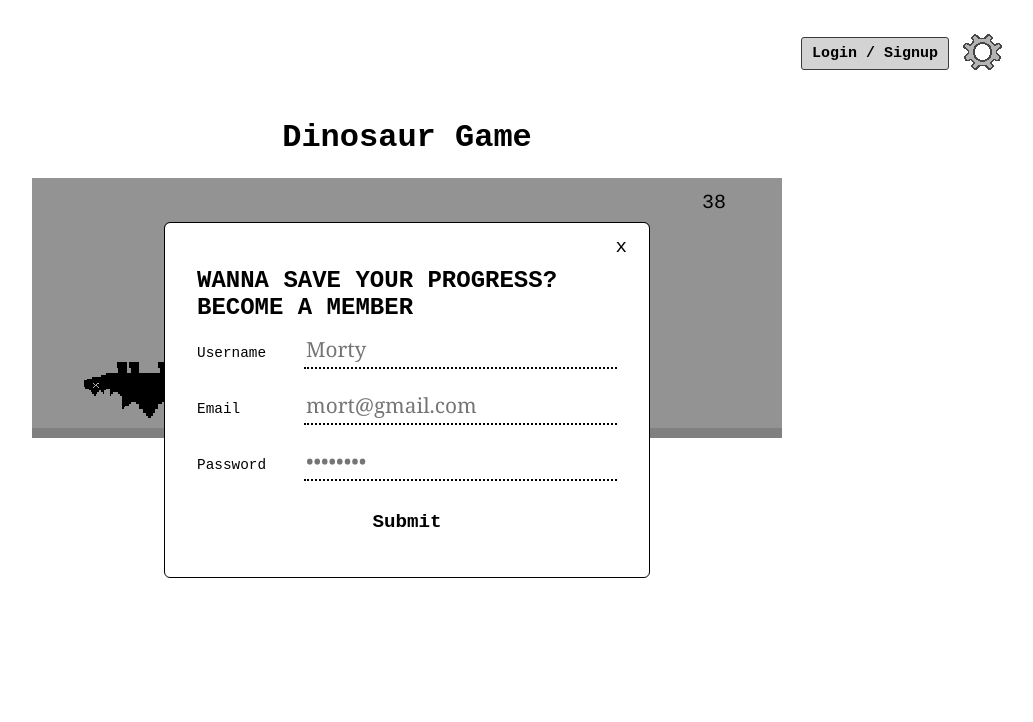
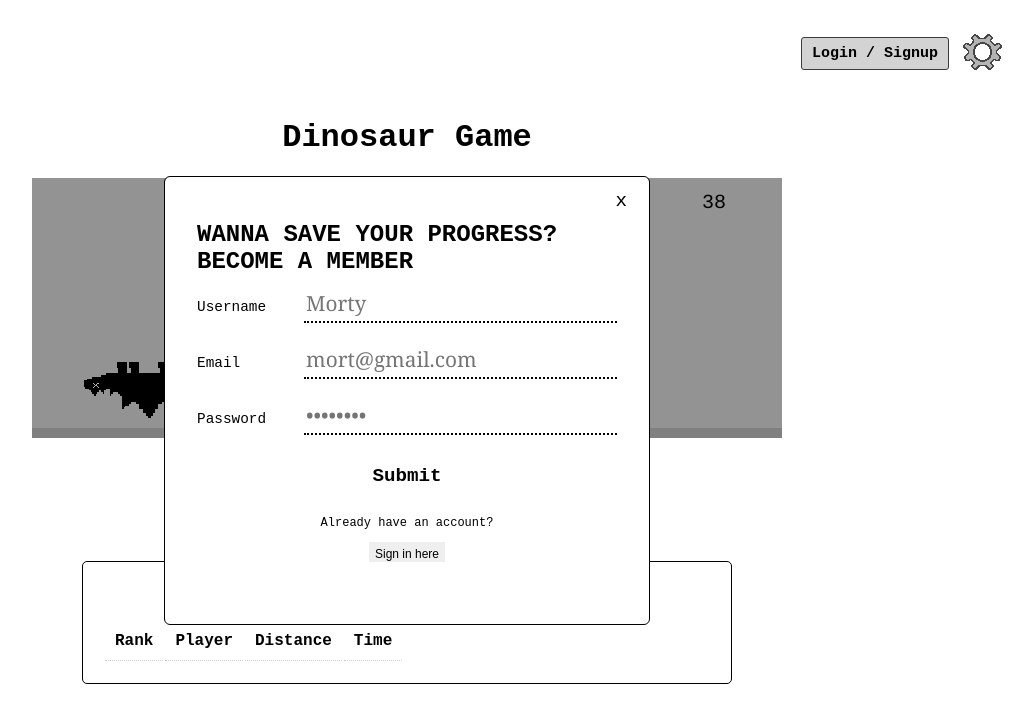
Before and after one commit to gomezjs-png/Dinosaur-Game-Project, a plain HTML site: page SampleCode/index.html in a window 1280 px wide. Both pictures are taken after a click on the button "Login / Signup". Shown: the whole page, without its empty margins (233-1266 px from the left). Drawn offline with Linux system fonts and the light colour scheme.

Commit message:
initial leaderboard creation

```diff
--- a/SampleCode/UserControl.js
+++ b/SampleCode/UserControl.js
@@ -1,7 +1,7 @@
 /*
 Dinosaur Project
 UserControl.js
-This javascript document will hold interactive user aspects inside the site.
+This JavaScript document will hold interactive user aspects inside the site.
 */
 console.log('script is running');
 const openBtn = document.querySelector('.btn');
@@ -58,6 +58,6 @@ characterButton.addEventListener("click", () => {characterPopup.classList.add("o
 backButton.addEventListener("click", () => {characterPopup.classList.remove("open-popup");})
 closeCharacter.addEventListener("click", () => {characterPopup.classList.remove("open-popup"); settingsPopup.classList.remove("open-popup");});
 
-/* shows which dino is selected */
+/* shows which dinosaur is selected */
 stegButton.addEventListener("click", () => {stegButton.classList.add("select-dino"); brachButton.classList.remove("select-dino")});
 brachButton.addEventListener("click", () => {brachButton.classList.add("select-dino"); stegButton.classList.remove("select-dino")})
--- a/SampleCode/gameAesthetics.css
+++ b/SampleCode/gameAesthetics.css
@@ -354,3 +354,37 @@ p,
     margin: 20px;
     z-index: 1;
 }
+
+
+/*Leaderboard */
+.lb-container {
+    max-width: 650px;
+    margin: 40px auto 60px auto;
+    background: white;
+    border: 1px solid black;
+    border-radius: 5px;
+    padding: 20px;
+    font-family: "Courier New", monospace;
+    box-sizing: border-box;
+}
+
+.lb-container h2 {
+    font-size: 1.3rem;
+    text-transform: uppercase;
+    margin-top: 0;
+    margin-bottom: 15px;
+    text-align: center;
+}
+
+.lb table {
+    width: 150%;
+    border-collapse: collapse;
+    font-size: 0.95rem;
+}
+
+.lb-container th,
+.lb-container td {
+    padding: 10px;
+    text-align: center;
+    border-bottom: 1px dotted #ccc;
+}
--- a/SampleCode/index.html
+++ b/SampleCode/index.html
@@ -1,11 +1,11 @@
-<! DOCTYPE html>
+<!DOCTYPE html>
 
 <!--
 Dinosaur Project
 siteCreation.html
 Will hold most information for the base site creation.
 -->
-<html lang="en">
+<html lang="en" xmlns="http://www.w3.org/1999/html">
 <head>
     <meta charset = "utf-8" />
     <meta name = "viewport" content = "width = device-width, initial-scale = 1.0">
@@ -24,10 +24,11 @@ Will hold most information for the base site creation.
     <!--Login and Signup-->
     <button class = "btn">Login / Signup</button>
     <div class = "black-wrapper">
-                <form action="" class="popup">
-                    <button class="close">x</button>
+        <div class="popup">
+            <button type = "button" class="close">x</button>
             <h2>Wanna Save your progress? Become a member</h2>
-                    <div class="content">
+            <!-- Creating sign up section -->
+            <form id = "signupForm" class="contentSignUp">
 
                 <div class="row">
                     <label for="username">Username</label>
@@ -42,10 +43,26 @@ Will hold most information for the base site creation.
                     <input type="password" id="password" placeholder="••••••••" required>
                 </div>
                 <button class="btn2">Submit</button>
-                        <!--<p>Already have an account?</p>
-                        <button id = "signInPage">Sign in here</button>-->
+                <p>Already have an account?</p>
+                <button id = "signInPage">Sign in here</button>
+            </form>
+            <!-- Creating log in section(Wont show up until login button is clicked -->
+            <form id = "signinForm" class="contentSignIn" hidden>
+                <div class="row">
+                    <label for="usernameChosen">Username or Email</label>
+                    <input type="text" id="usernameChosen" placeholder="Enter username" required autocomplete="username">
                 </div>
+                <div class="row">
+                    <label for="passwordChosen">Password</label>
+                    <input type="password" id="passwordChosen" placeholder="••••••••" required autocomplete="current-password">
+                </div>
+                <button type = "submit" class = "btn2">Sign in</button>
+                <p>Need an account?</p>
+                <button type = "button" id = "signupPage">Sign up here</button>
             </form>
+            <!--Adding success and error messages from the server -->
+            <p id = "authMessage" role = "status"></p>
+        </div>
     </div>
             <!-- settings -->
             <button id = "settings" class = "settings-img">
@@ -65,7 +82,7 @@ Will hold most information for the base site creation.
             <div id = "bg-popup" class = "bg-popup">
                 <h1>Background</h1>
                 <div class = "bg-row">
-                    <button id = "music" class = "options">Music: OFF</button>
+                    <button id = "music" class = "options">Music: ON</button>
                 </div>
                 <button id = "back-bg" class = back><</button>
                 <button id = "close-bg" class = close>x</button>
@@ -86,11 +103,31 @@ Will hold most information for the base site creation.
                 </div>
             </div>
         </header>
+
         <!--game over-->
         <div class = container>
             <h1>Dinosaur Game</h1>
             <canvas id = "board"></canvas>
             <button id = "restart" style = "display: none; position: relative;">Play Again!</button>
         </div>
+
+
+    <!--------Leaderboard------->
+<section id="lb-section" class="lb-container">
+    <h2>Leaderboard</h2>
+    <table>
+        <thead>
+        <tr>
+            <th>Rank</th>
+            <th>Player</th>
+            <th>Distance</th>
+            <th>Time</th>
+        </tr>
+        </thead>
+        <tbody id="lb-body">
+        <!-- Rows will appear here -->
+        </tbody>
+    </table>
+</section>
 </body>
 </html>
```
Lines whose indentation alone changed are shown as unchanged.
